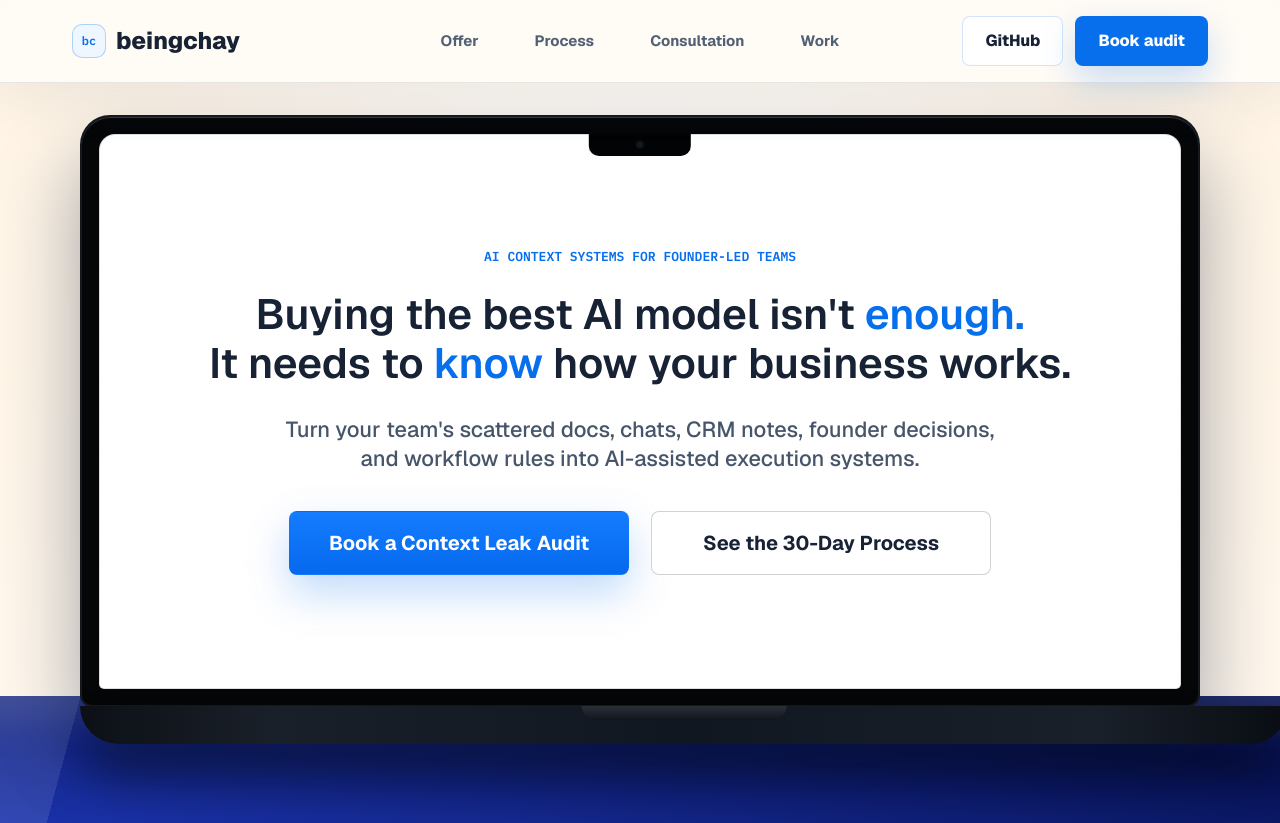
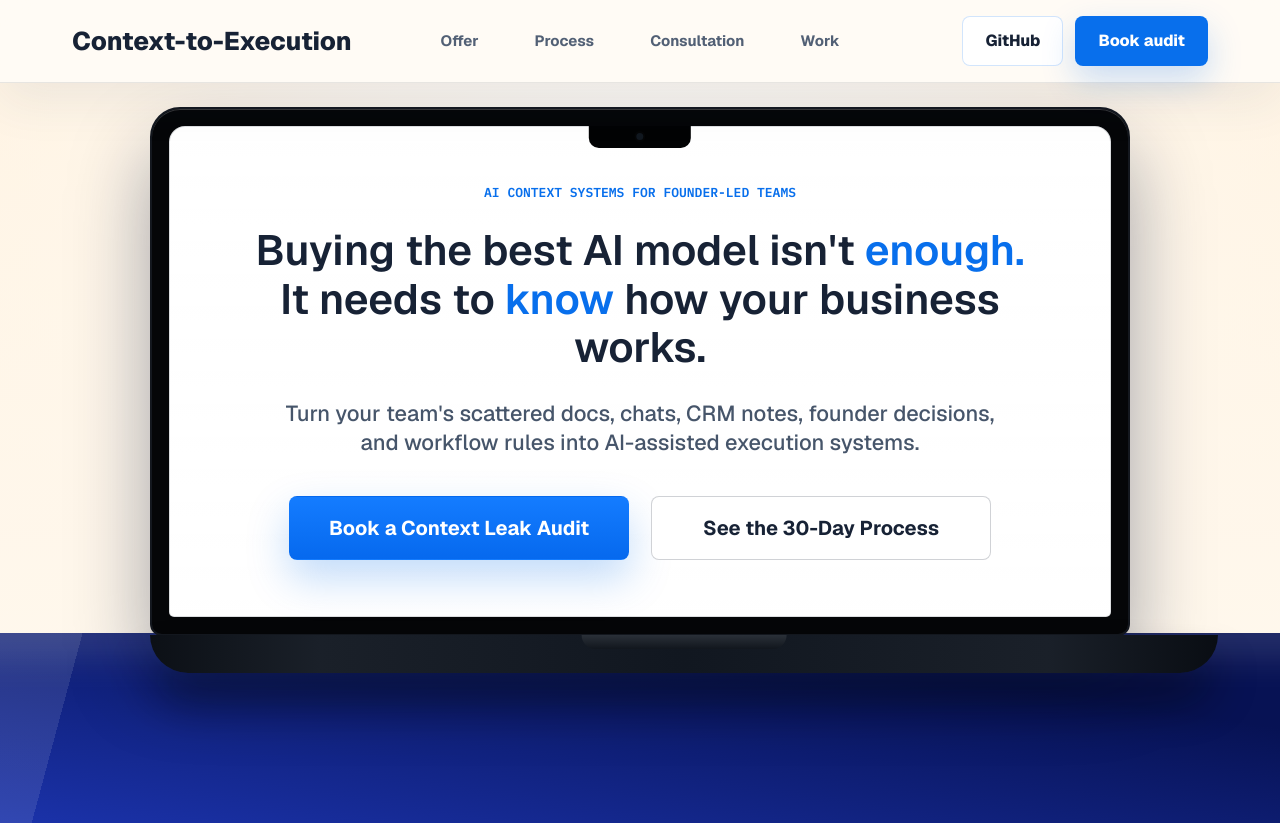
Before and after one commit to chaypatil/beingchay-portfolio, a plain HTML site: page consultation/index.html in a window 1280 px wide. Shown: the top 823 px of the page. Drawn offline with nearby package versions, Linux system fonts and the light colour scheme.

Commit message:
Tighten consultation header and laptop zoom

```diff
--- a/consultation/index.html
+++ b/consultation/index.html
@@ -12,9 +12,8 @@
   </head>
   <body class="consultation-body">
     <header class="site-header consultation-site-header">
-      <a class="brand offer-brand" href="../index.html" aria-label="beingchay home">
-        <span class="brand-mark">bc</span>
-        <span>beingchay</span>
+      <a class="brand consult-brand" href="../index.html" aria-label="beingchay home">
+        <span>Context-to-Execution</span>
       </a>
       <nav aria-label="Primary navigation">
         <a href="#offer">Offer</a>
--- a/script.js
+++ b/script.js
@@ -52,7 +52,7 @@ function setupConsultationZoom() {
     const scrollable = Math.max(1, rect.height - window.innerHeight);
     const raw = Math.min(1, Math.max(0, -rect.top / scrollable));
     const eased = 1 - Math.pow(1 - raw, 2);
-    root.style.setProperty("--consult-zoom-scale", (1 + eased * 0.55).toFixed(3));
+    root.style.setProperty("--consult-zoom-scale", (1 + eased * 0.18).toFixed(3));
   }
 
   updateZoom();
--- a/styles.css
+++ b/styles.css
@@ -728,6 +728,10 @@ body.consultation-body {
   color: var(--ink);
 }
 
+.consultation-body .consult-brand {
+  font-size: clamp(20px, 2vw, 28px);
+}
+
 .consultation-body .brand-mark {
   border-color: rgba(8, 111, 236, 0.28);
   background: #eef6ff;
@@ -787,7 +791,7 @@ body.consultation-body {
   min-height: calc(100vh - 78px);
   display: grid;
   place-items: center;
-  padding: clamp(20px, 4vh, 44px) 0 clamp(76px, 12vh, 128px);
+  padding: clamp(14px, 3vh, 30px) 0 clamp(150px, 22vh, 230px);
 }
 
 .consult-laptop-sticky::after {
@@ -797,7 +801,7 @@ body.consultation-body {
   bottom: 0;
   left: -5vw;
   z-index: 0;
-  height: clamp(120px, 18vh, 210px);
+  height: clamp(180px, 27vh, 300px);
   background:
     linear-gradient(105deg, rgba(255, 255, 255, 0.1) 0 10%, transparent 10% 100%),
     linear-gradient(9deg, #1d36b4 0%, #071254 76%);
@@ -807,7 +811,7 @@ body.consultation-body {
 .consult-laptop-stage {
   position: relative;
   z-index: 1;
-  width: min(1120px, calc(100vw - 44px));
+  width: min(980px, calc(100vw - 72px));
   transform: scale(var(--consult-zoom-scale, 1));
   transform-origin: center center;
   transition: transform 90ms linear;
@@ -851,7 +855,7 @@ body.consultation-body {
 }
 
 .consult-laptop-screen {
-  min-height: clamp(470px, calc(100vh - 245px), 620px);
+  min-height: clamp(410px, calc(100vh - 315px), 540px);
   display: grid;
   place-items: center;
   padding: clamp(34px, 4.4vw, 64px);
@@ -1237,11 +1241,11 @@ dd {
   }
 
   .consult-laptop-stage {
-    width: min(940px, calc(100vw - 34px));
+    width: min(860px, calc(100vw - 44px));
   }
 
   .consult-screen-copy h1 {
-    font-size: clamp(36px, 5.7vw, 58px);
+    font-size: clamp(34px, 5vw, 50px);
   }
 
   .feature-case {
```
